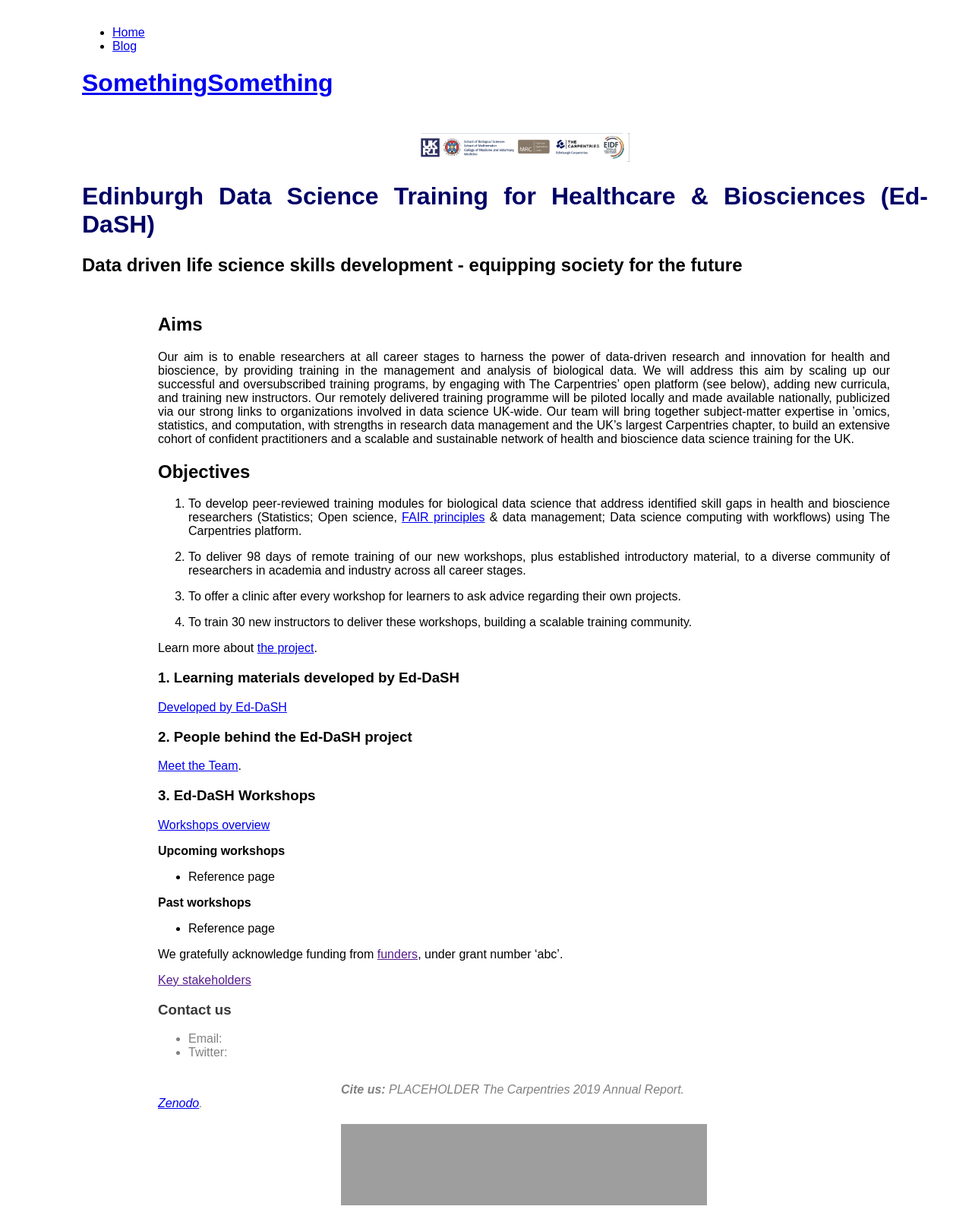
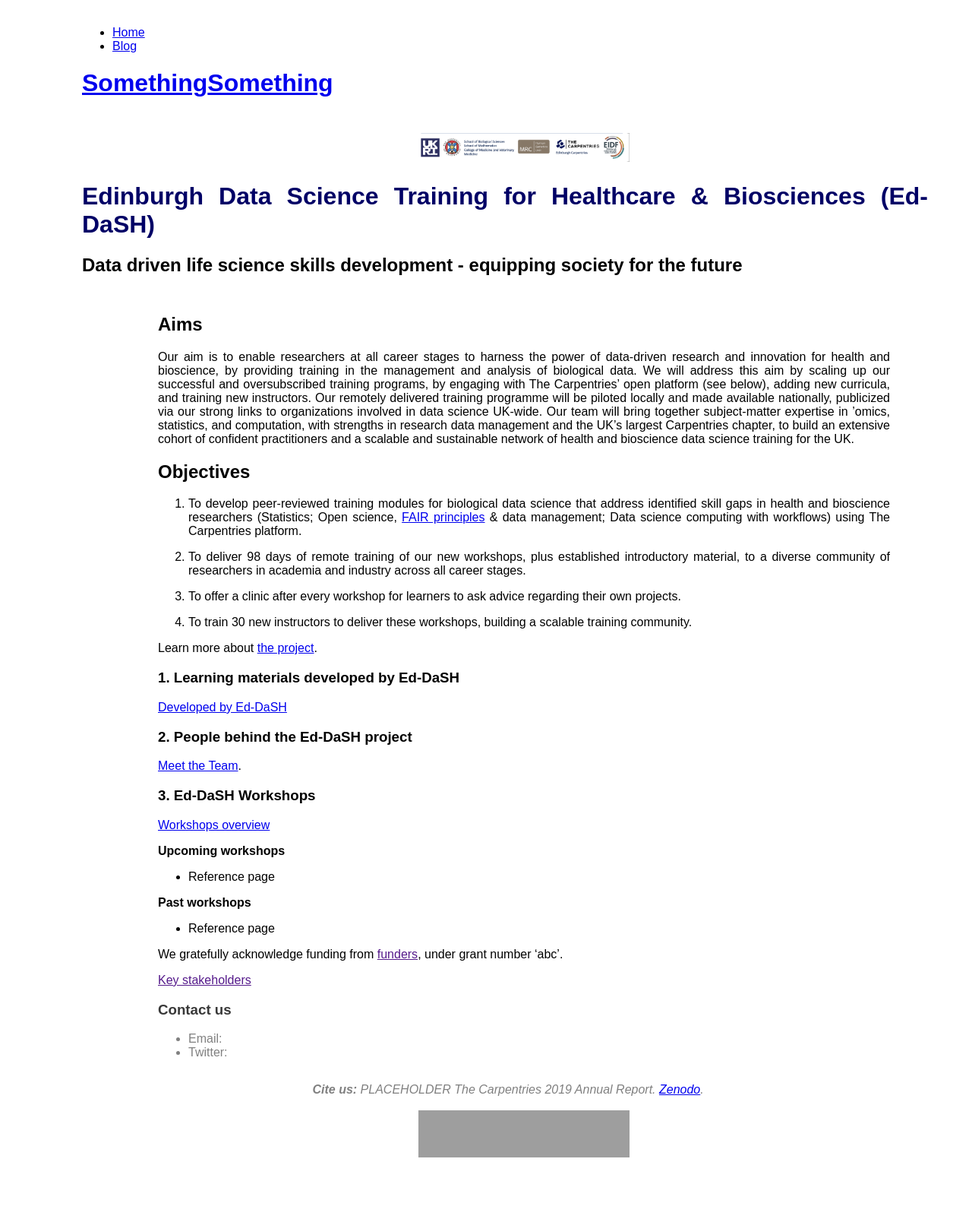
Before and after one commit to edcarp/Ed-DaSH, a Jekyll site: the page built from index.md, in a window 1280 px wide. Shown: the whole page at 76% size. Built offline with Jekyll 4.4.1, drawn with Linux system fonts in a browser that asks for light colours; after the commit the page ends 1541 px from its top, so only the background shows below that; grey boxes are pictures that could not be loaded.

Commit message:
Update default.html

```diff
--- a/_layouts/default.html
+++ b/_layouts/default.html
@@ -44,8 +44,8 @@
 			{{ content }}
 		</div>
          <footer>
-		 <div class="container">
-           		<a class="center"> {% include footer.html %} </a>
+		 <div class="center">
+           		<a> {% include footer.html %} </a>
 		 </div>
          </footer>
       </div>
```
